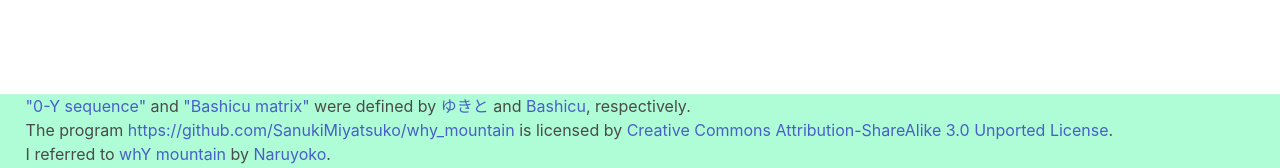
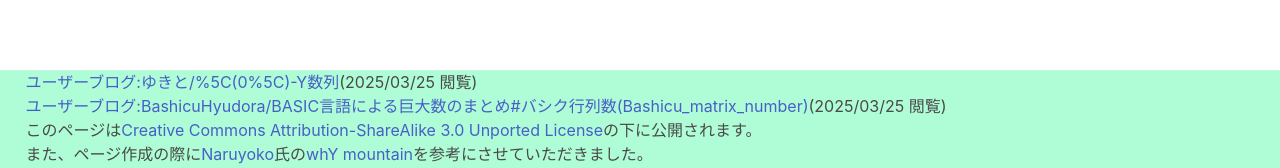
Before and after one commit to SanukiMiyatsuko/why_mountain, a React (Vite) app: page / in a window 1280 px wide. Shown: the part 610-778 px from the top of the page. Built offline with nearby package versions, Linux system fonts and the light colour scheme; the HTML template or start-up script is replaced by a standard one.

Commit message:
footerを改修

```diff
--- a/src/App.tsx
+++ b/src/App.tsx
@@ -168,8 +168,7 @@
                     </li>
                     <li>
                       数列間の高さ：
-                      <input
-                        className="hydraSize"
+                      <input className="hydraSize"
                         value={inputSequenceHeight}
                         onChange={(e) =>
                           setInputSequenceHeight(parseInt(e.target.value))
@@ -198,69 +197,11 @@
         />
       </main>
       <footer>
-        <a
-          href="https://googology.fandom.com/ja/wiki/%E3%83%A6%E3%83%BC%E3%82%B6%E3%83%BC%E3%83%96%E3%83%AD%E3%82%B0:%E3%82%86%E3%81%8D%E3%81%A8/%5C(0%5C)-Y%E6%95%B0%E5%88%97"
-          target="_blank"
-          rel="noreferrer"
-        >
-          "0-Y sequence"
-        </a>{" "}
-        and{" "}
-        <a
-          href="https://googology.fandom.com/ja/wiki/%E3%83%A6%E3%83%BC%E3%82%B6%E3%83%BC%E3%83%96%E3%83%AD%E3%82%B0:BashicuHyudora/BASIC%E8%A8%80%E8%AA%9E%E3%81%AB%E3%82%88%E3%82%8B%E5%B7%A8%E5%A4%A7%E6%95%B0%E3%81%AE%E3%81%BE%E3%81%A8%E3%82%81#%E3%83%90%E3%82%B7%E3%82%AF%E8%A1%8C%E5%88%97%E6%95%B0(Bashicu_matrix_number)"
-          target="_blank"
-          rel="noreferrer"
-        >
-          "Bashicu matrix"
-        </a>{" "}
-        were defined by{" "}
-        <a
-          href="https://googology.fandom.com/ja/wiki/%E3%83%A6%E3%83%BC%E3%82%B6%E3%83%BC:%E3%82%86%E3%81%8D%E3%81%A8"
-          target="_blank"
-          rel="noreferrer"
-        >
-          ゆきと
-        </a>{" "}
-        and{" "}
-        <a
-          href="https://googology.fandom.com/ja/wiki/%E3%83%A6%E3%83%BC%E3%82%B6%E3%83%BC:BashicuHyudora"
-          target="_blank"
-          rel="noreferrer"
-        >
-          Bashicu
-        </a>
-        , respectively.
-        <br />
-        The program{" "}
-        <a
-          href="https://github.com/SanukiMiyatsuko/why_mountain"
-          target="_blank"
-          rel="noreferrer"
-        >
-          https://github.com/SanukiMiyatsuko/why_mountain
-        </a>{" "}
-        is licensed by{" "}
-        <a
-          href="https://creativecommons.org/licenses/by-sa/3.0/legalcode"
-          target="_blank"
-          rel="noreferrer"
-        >
-          Creative Commons Attribution-ShareAlike 3.0 Unported License
-        </a>
-        .<br />I referred to{" "}
-        <a
-          href="https://naruyoko.github.io/whYmountain/"
-          target="_blank"
-          rel="noreferrer"
-        >
-          whY mountain
-        </a>{" "}
-        by{" "}
-        <a href="https://github.com/Naruyoko" target="_blank" rel="noreferrer">
-          Naruyoko
-        </a>
-        .<br />
-        Last updated: 2025/02/08
+        <a href="https://googology.fandom.com/ja/wiki/%E3%83%A6%E3%83%BC%E3%82%B6%E3%83%BC%E3%83%96%E3%83%AD%E3%82%B0:%E3%82%86%E3%81%8D%E3%81%A8/%5C(0%5C)-Y%E6%95%B0%E5%88%97" target="_blank" rel="noreferrer">ユーザーブログ:ゆきと/%5C(0%5C)-Y数列</a>(2025/03/25 閲覧)<br />
+        <a href="https://googology.fandom.com/ja/wiki/%E3%83%A6%E3%83%BC%E3%82%B6%E3%83%BC%E3%83%96%E3%83%AD%E3%82%B0:BashicuHyudora/BASIC%E8%A8%80%E8%AA%9E%E3%81%AB%E3%82%88%E3%82%8B%E5%B7%A8%E5%A4%A7%E6%95%B0%E3%81%AE%E3%81%BE%E3%81%A8%E3%82%81#%E3%83%90%E3%82%B7%E3%82%AF%E8%A1%8C%E5%88%97%E6%95%B0(Bashicu_matrix_number)" target="_blank" rel="noreferrer">ユーザーブログ:BashicuHyudora/BASIC言語による巨大数のまとめ#バシク行列数(Bashicu_matrix_number)</a>(2025/03/25 閲覧)<br />
+        このページは<a href="https://creativecommons.org/licenses/by-sa/3.0/legalcode" target="_blank" rel="noreferrer">Creative Commons Attribution-ShareAlike 3.0 Unported License</a>の下に公開されます。<br />
+        また、ページ作成の際に<a href="https://github.com/Naruyoko" target="_blank" rel="noreferrer">Naruyoko</a>氏の<a href="https://naruyoko.github.io/whYmountain/" target="_blank" rel="noreferrer">whY mountain</a>を参考にさせていただきました。<br />
+        最終更新: 2025/03/25
       </footer>
     </div>
   );
```
